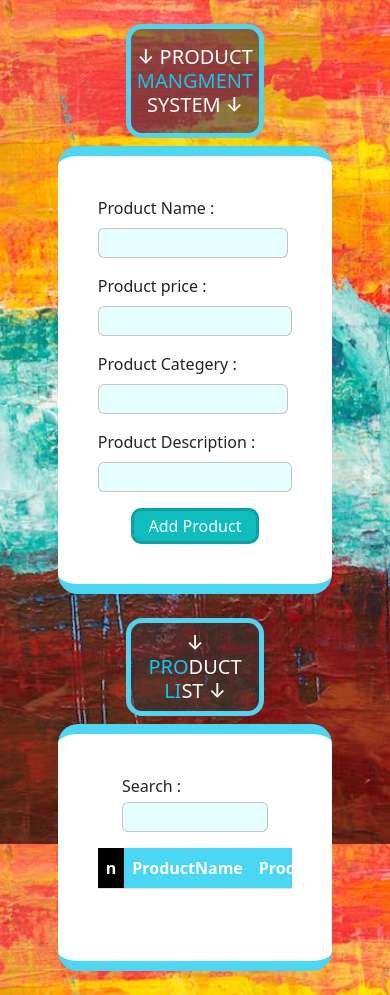
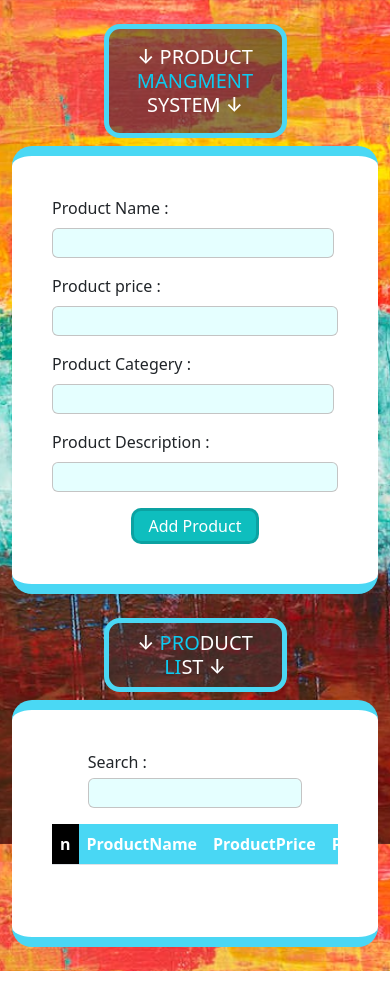
Before and after one commit to Amr-Sabry1/CRUD-System, a plain HTML site: page index.html in a window 390 px wide. After the commit the page ends 971 px from the top, so only its background shows below. Drawn offline with Linux system fonts and the light colour scheme.

Commit message:
Edit Responsive

```diff
--- a/css/style.css
+++ b/css/style.css
@@ -5,6 +5,22 @@ body {
     background-size: cover;
     font-weight: 600;
     box-sizing: border-box;
+}
+
+.container {
+    width: 70% !important;
+}
+
+@media screen and (max-width:600px) {
+    .container {
+        width: 100% !important;
+    }
+}
+
+@media screen and (max-width:800px) {
+    .container {
+        width: 100% !important;
+    }
 }
 
 h5 {
--- a/index.html
+++ b/index.html
@@ -12,9 +12,9 @@
 </head>
 
 <body>
-    <div class="container-lg my-4">
+    <div class="container my-4">
 
-        <div class="mb-3 w-75 mx-auto">
+        <div class="mb-3 mx-auto">
             <h5 class="mb-2 mx-auto text-center w-50 py-3 rounded-4">&#8595; PRODUCT <span class="text-info">MANGMENT</span> SYSTEM &#8595;</h5>
 
             <div class="form">
@@ -50,7 +50,7 @@
 
 
 
-        <div class="mt-4 w-75 mx-auto">
+        <div class="mt-4  mx-auto">
             <h5 class="mb-2 mx-auto text-center w-50 p-2 rounded-4 ">&#8595; <span class="text-info">PRO</span>DUCT <span class="text-info">LI</span>ST &#8595;</h5>
             <div class="form">
                 <div class="mb-3 w-75 mx-auto ">
```
